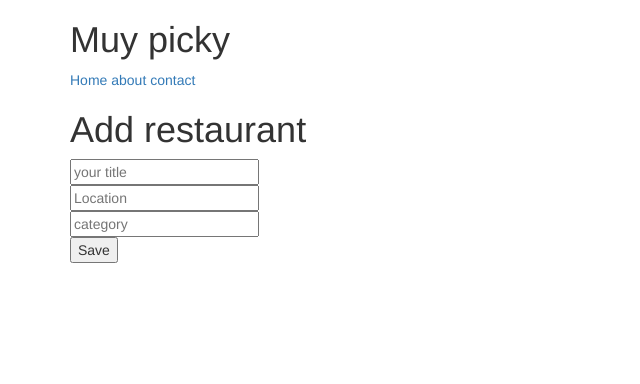
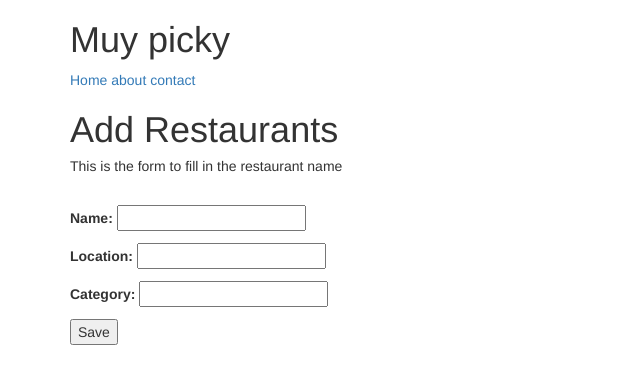
Before and after one commit to kootrapalir/foods-django, a Django app: page /restaurants/create/ in a window 1280 px wide. Shown: the top 384 px of the page, without its empty margins (0-640 px from the left). Run offline with Django 3.2, Linux system fonts and the light colour scheme; some libraries are stand-ins or nearby versions.

Commit message:
form validataion

```diff
--- a/restaurants/forms.py
+++ b/restaurants/forms.py
@@ -6,3 +6,12 @@ class RestaurantCreateForm(forms.Form):
     name =          forms.CharField()
     location =      forms.CharField(required=False)
     category =      forms.CharField(required=False)
+
+    #USING FORM VALIDATAION
+    #this is called when forms.is_valid() is called in views
+    def clean_name(self):
+        name = self.cleaned_data.get("name")
+        if name == "Hello":
+            raise forms.ValidationError("not valid name")
+            print("error detected")
+        return name
--- a/restaurants/templates/restaurants/form.html
+++ b/restaurants/templates/restaurants/form.html
@@ -4,15 +4,24 @@
 
 {% block content %}
 
-<h1>Add restaurant</h1>
+<h1>Add Restaurants </h1>
+<h5>This is the form to fill in the restaurant name</h5><br>
+
+{% if errors %}
+    {{ errors }}
+{% endif %}
 
 <form method="POST"> {% csrf_token %}
-    <input type="text" name="title" placeholder="your title"><br/>
-    <input type="text" name="location" placeholder="Location"><br/>
-    <input type="text" name="category" placeholder="category"><br/>
+
+    {{ form.as_p }}
     <button type="submit">Save</button>
 </form>
 
 
+{% endblock %}
 
-{% endblock %}
+
+
+  <!--<input type="text" name="name" placeholder="your title"><br/>-->
+    <!--<input type="text" name="location" placeholder="Location"><br/>-->
+    <!--<input type="text" name="category" placeholder="category"><br/>-->
--- a/restaurants/views.py
+++ b/restaurants/views.py
@@ -58,25 +58,42 @@ def  restaurant_createview(request):
     #GET and POST according to what method is in you  html form ..default is get
     #with POST with {% csrf_token %} to make it secure
     #the data of form is with request.GET/POST as dictionary file
-    #
+
+
+    #instantate the from method to pass in templete to vreate from usnig variables in form.py
+    form = RestaurantCreateForm()
+    errors = None
     # if request.method == "GET":
     #     print("get data")
     #     print(request.GET)
     if request.method == "POST":
-        title = request.POST.get("title")
-        location = request.POST.get("location")
-        category = request.POST.get("category")
-        obj = RestaurantLocation.objects.create(
-            name =  title,
-            location  = location,
-            category = category
-        )
-        #AFTER save sending to resturants list page
-        return HttpResponseRedirect("/restaurants/")
+        #this is taking data from htm lform directly..titally unsafe
+        # title = request.POST.get("title")
+        # location = request.POST.get("location")
+        # category = request.POST.get("category")
+
+        #now using form.py module we verufy and clean the data...SAFE
+        form = RestaurantCreateForm(request.POST)
+
+        #def clean_name() is checked in models class
+        if form.is_valid():
+            obj = RestaurantLocation.objects.create(
+                name =  form.cleaned_data.get("name"),
+                location  = form.cleaned_data.get("location"),
+                category = form.cleaned_data.get("category")
+            )
+
+            # AFTER save sending to resturants list page
+            return HttpResponseRedirect("/restaurants/")
+
+        #if data on form not valid
+        if form.errors:
+            errors = form.errors
 
     template_name = ("restaurants/form.html")
     context = {
-
+        "form": form,
+        "errors": errors,
     }
 
     return render(request, template_name, context)
```
Also changed, not shown: db.sqlite3.
